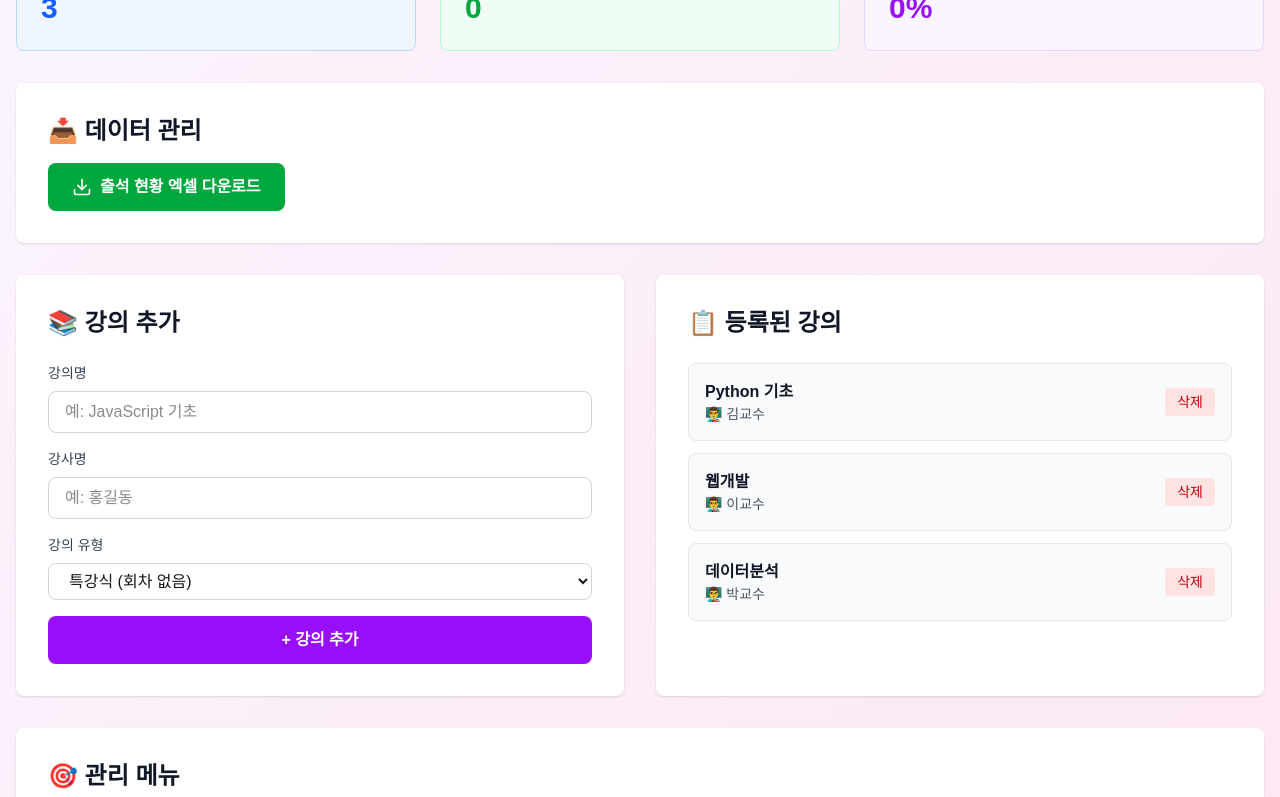
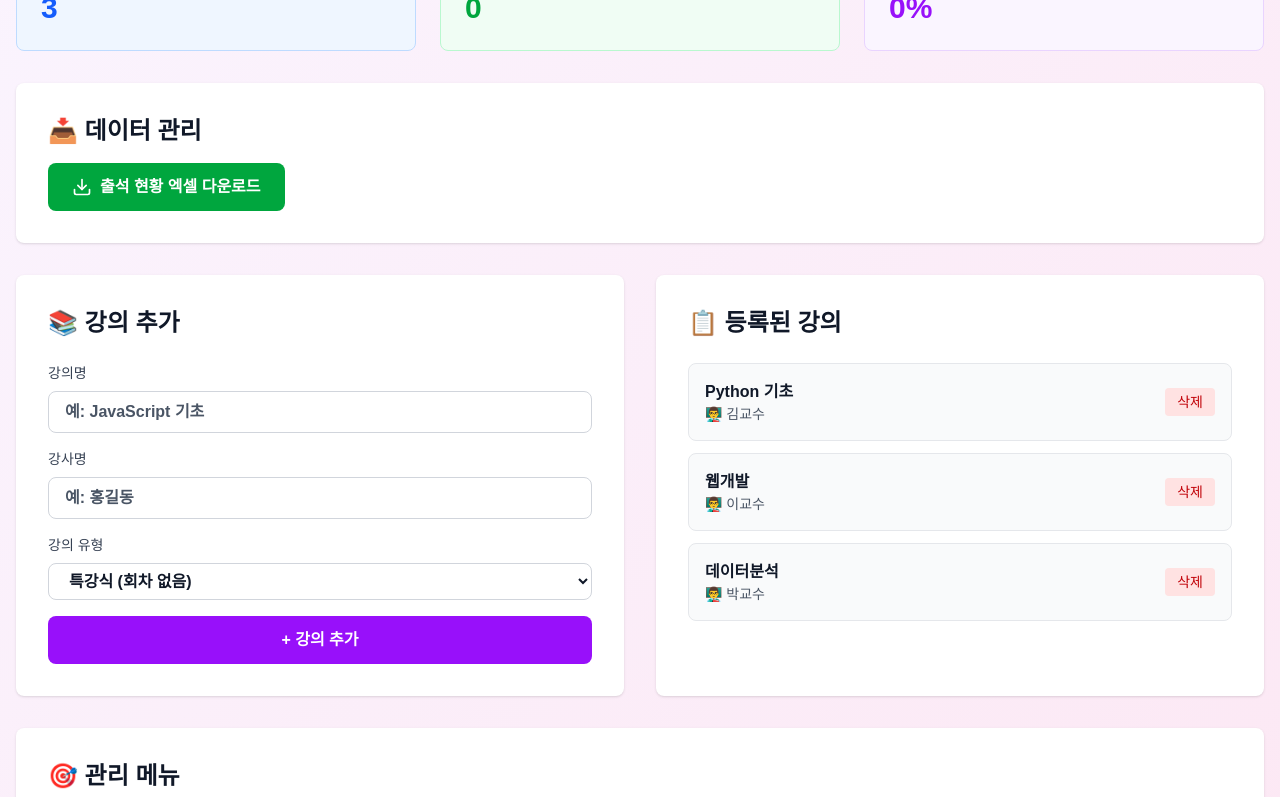
Before and after one commit to syha21-droid/attendance-system-v2, a Next.js app: page /admin in a window 1280 px wide. Shown: the part 363-1160 px from the top of the page. Built offline with nearby package versions, Linux system fonts and the light colour scheme; sample sign-in values are in the browser's storage.

Commit message:
Style: Change input text color to black for better visibility

```diff
--- a/src/app/admin/page.tsx
+++ b/src/app/admin/page.tsx
@@ -197,7 +197,7 @@ export default function AdminPage() {
                   type="text"
                   value={newCourseName}
                   onChange={(e) => setNewCourseName(e.target.value)}
-                  className="w-full px-4 py-2 border border-gray-300 rounded-lg focus:ring-2 focus:ring-purple-500"
+                  className="w-full px-4 py-2 border border-gray-300 rounded-lg focus:ring-2 focus:ring-purple-500 text-gray-900 font-semibold placeholder-gray-600"
                   placeholder="예: JavaScript 기초"
                 />
               </div>
@@ -209,7 +209,7 @@ export default function AdminPage() {
                   type="text"
                   value={newCourseInstructor}
                   onChange={(e) => setNewCourseInstructor(e.target.value)}
-                  className="w-full px-4 py-2 border border-gray-300 rounded-lg focus:ring-2 focus:ring-purple-500"
+                  className="w-full px-4 py-2 border border-gray-300 rounded-lg focus:ring-2 focus:ring-purple-500 text-gray-900 font-semibold placeholder-gray-600"
                   placeholder="예: 홍길동"
                 />
               </div>
@@ -220,7 +220,7 @@ export default function AdminPage() {
                 <select
                   value={newCourseType}
                   onChange={(e) => setNewCourseType(e.target.value as 'session' | 'episode')}
-                  className="w-full px-4 py-2 border border-gray-300 rounded-lg focus:ring-2 focus:ring-purple-500"
+                  className="w-full px-4 py-2 border border-gray-300 rounded-lg focus:ring-2 focus:ring-purple-500 text-gray-900 font-semibold bg-white"
                 >
                   <option value="session">특강식 (회차 없음)</option>
                   <option value="episode">회차식 (MBA, 연속강의 등)</option>
@@ -235,7 +235,7 @@ export default function AdminPage() {
                     type="number"
                     value={newEpisodeCount}
                     onChange={(e) => setNewEpisodeCount(Number(e.target.value))}
-                    className="w-full px-4 py-2 border border-gray-300 rounded-lg focus:ring-2 focus:ring-purple-500"
+                    className="w-full px-4 py-2 border border-gray-300 rounded-lg focus:ring-2 focus:ring-purple-500 text-gray-900 font-semibold"
                     min="1"
                     max="50"
                   />
--- a/src/app/student/page.tsx
+++ b/src/app/student/page.tsx
@@ -150,7 +150,7 @@ export default function StudentPage() {
 
           {showForm && (
             <div className="bg-blue-50 p-6 rounded-lg mb-6 border border-blue-200">
-              <label className="block text-sm font-medium text-gray-700 mb-4">
+              <label className="block text-lg font-bold text-gray-900 mb-4">
                 📚 강의를 선택하세요
               </label>
               {courses && courses.length > 0 ? (
@@ -165,13 +165,13 @@ export default function StudentPage() {
                           : 'bg-white border-gray-300 text-gray-900 hover:bg-blue-50'
                       }`}
                     >
-                      <p className="font-semibold">{course.name}</p>
-                      <p className="text-sm">👨‍🏫 {course.instructor}</p>
+                      <p className="font-bold text-lg">{course.name}</p>
+                      <p className="text-base font-semibold">👨‍🏫 {course.instructor}</p>
                     </button>
                   ))}
                 </div>
               ) : (
-                <p className="text-gray-500 text-center py-4">등록된 강의가 없습니다</p>
+                <p className="text-gray-500 text-center py-4 font-semibold">등록된 강의가 없습니다</p>
               )}
               <button
                 onClick={handleEnroll}
```
